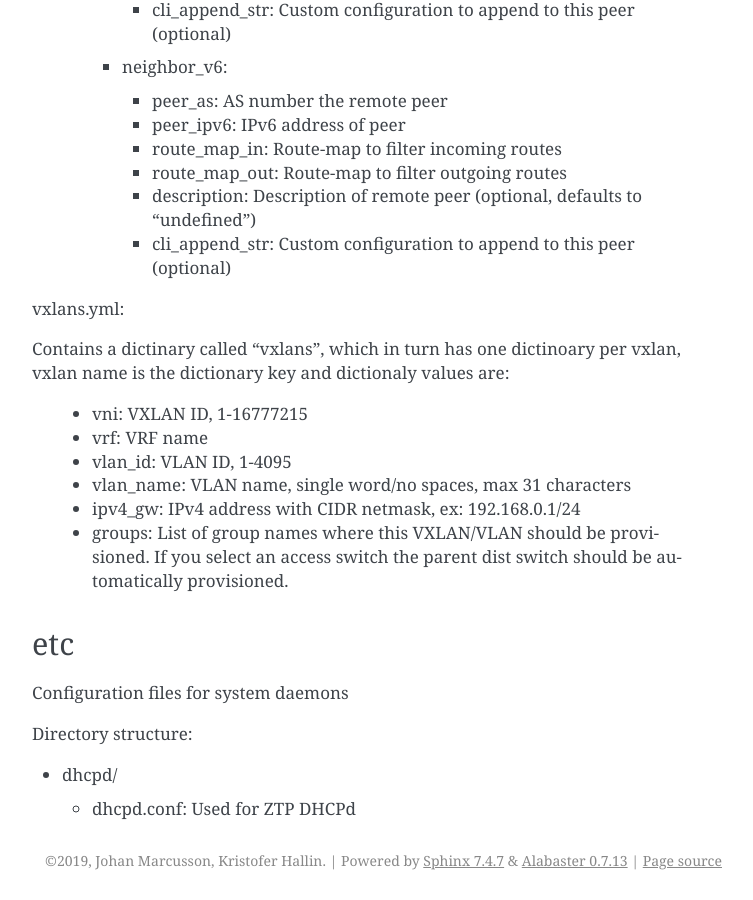
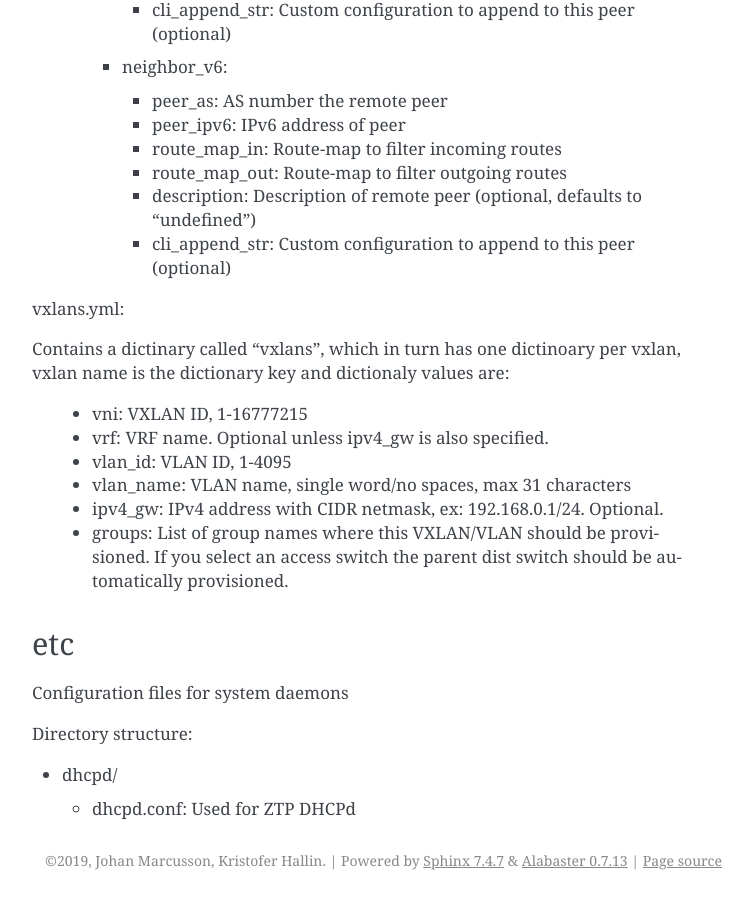
Before and after one commit to SUNET/cnaas-nms, a Sphinx documentation site: the page built from docs/reporef/index.rst, in a window 1280 px wide and 900 px high, scrolled down 3526 px. Shown: the whole window, without its empty margins (388-1141 px from the left). Built offline with Sphinx 7.4.7, drawn with Linux system fonts in a browser that asks for light colours.

Commit message:
update docs for vxlan settings

```diff
--- a/docs/reporef/index.rst
+++ b/docs/reporef/index.rst
@@ -181,10 +181,10 @@ Contains a dictinary called "vxlans", which in turn has one dictinoary per vxlan
 name is the dictionary key and dictionaly values are:
 
   * vni: VXLAN ID, 1-16777215
-  * vrf: VRF name
+  * vrf: VRF name. Optional unless ipv4_gw is also specified.
   * vlan_id: VLAN ID, 1-4095
   * vlan_name: VLAN name, single word/no spaces, max 31 characters
-  * ipv4_gw: IPv4 address with CIDR netmask, ex: 192.168.0.1/24
+  * ipv4_gw: IPv4 address with CIDR netmask, ex: 192.168.0.1/24. Optional.
   * groups: List of group names where this VXLAN/VLAN should be provisioned. If you select an
     access switch the parent dist switch should be automatically provisioned.
 
```
